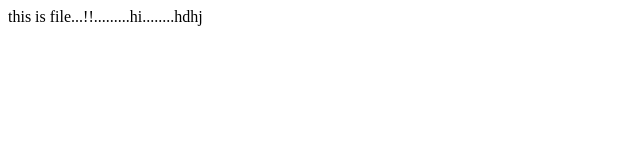
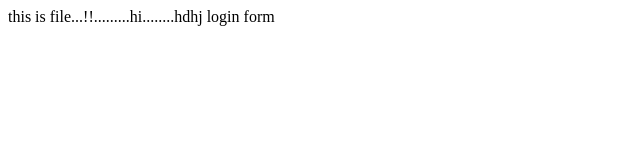
Before and after one commit to suman19/myAppSample, a plain HTML site: page index.html in a window 1280 px wide. Shown: the full height of the page, 0-640 px from the left. Drawn offline with Linux system fonts and the light colour scheme.

Commit message:
loginform

```diff
--- a/index.html
+++ b/index.html
@@ -2,5 +2,6 @@
 <title>hello
 </title>
 <body>this is file...!!.........hi........hdhj
+login form
 </body>
 </html>
```
Also changed, not shown: login.html (added, +1 -0 lines), dar1/app1.js (added), dar2/app2.js (added), 2 other files.
